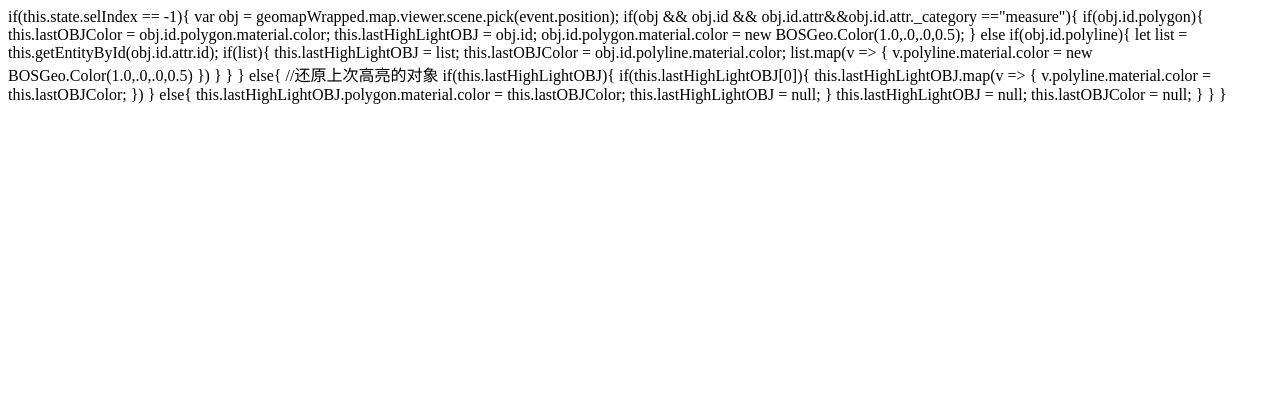
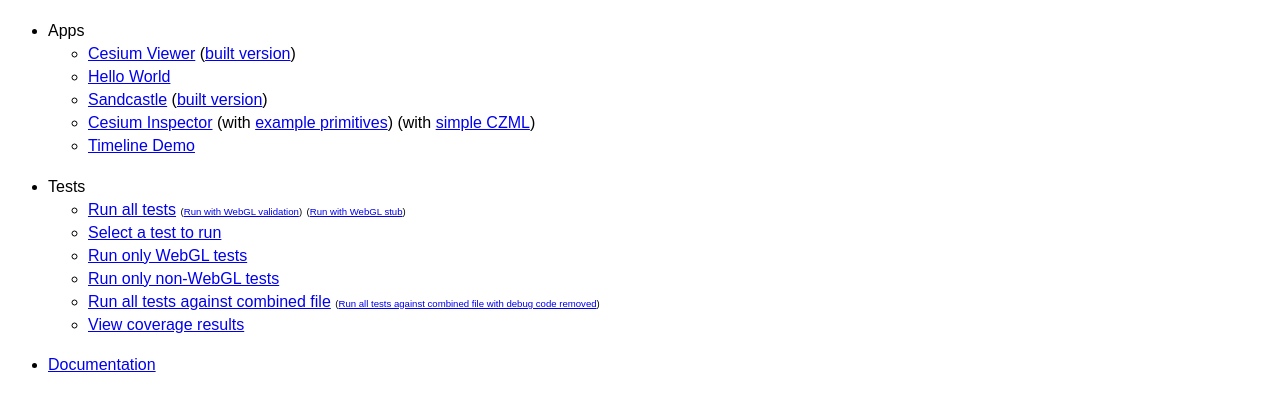
Before and after one commit to a873054267/a873054267.github.io, a plain HTML site: page index.html in a window 1280 px wide. Drawn offline with Linux system fonts and the light colour scheme.

Commit message:
Update index.html

```diff
--- a/index.html
+++ b/index.html
@@ -1,40 +1,106 @@
-if(this.state.selIndex == -1){
-        var obj = geomapWrapped.map.viewer.scene.pick(event.position);
-        if(obj && obj.id && obj.id.attr&&obj.id.attr._category =="measure"){
-          if(obj.id.polygon){
-            this.lastOBJColor = obj.id.polygon.material.color;
-            this.lastHighLightOBJ = obj.id;
-            obj.id.polygon.material.color = new BOSGeo.Color(1.0,.0,.0,0.5);
-          }
-          else if(obj.id.polyline){
-            let list = this.getEntityById(obj.id.attr.id);
-           if(list){
-             this.lastHighLightOBJ = list;
-             this.lastOBJColor = obj.id.polyline.material.color;
-             list.map(v => {
-               v.polyline.material.color = new BOSGeo.Color(1.0,.0,.0,0.5)
-             })
-           }
-          }
+<!DOCTYPE html>
+<html>
+  <head>
+    <title>Cesium</title>
+    <link rel="shortcut icon" href="favicon.ico" type="image/x-icon" />
+    <style>
+      body {
+        font-family: sans-serif;
+      }
+      li {
+        margin-top: 5px;
+      }
+      .outer > li {
+        margin-top: 1.4em;
+      }
+      .smallFont {
+        font-size: 60%;
+      }
+    </style>
+  </head>
 
-        }
-        else{
-
-          //还原上次高亮的对象
-          if(this.lastHighLightOBJ){
-            if(this.lastHighLightOBJ[0]){
-              this.lastHighLightOBJ.map(v => {
-                v.polyline.material.color = this.lastOBJColor;
-              })
-            }
-            else{
-              this.lastHighLightOBJ.polygon.material.color = this.lastOBJColor;
-              this.lastHighLightOBJ = null;
-            }
-
-            this.lastHighLightOBJ = null;
-            this.lastOBJColor = null;
-
-          }
-        }
-      }
+  <body>
+    <ul class="outer">
+      <li>
+        Apps
+        <ul>
+          <li>
+            <a href="Apps/CesiumViewer/index.html">Cesium Viewer</a>
+            (<a href="Build/Apps/CesiumViewer/index.html">built version</a>)
+          </li>
+          <li>
+            <a href="Apps/HelloWorld.html">Hello World</a>
+          </li>
+          <li>
+            <a href="Apps/Sandcastle/index.html">Sandcastle</a>
+            (<a href="Build/Apps/Sandcastle/index.html">built version</a>)
+          </li>
+          <li>
+            <a href="Apps/CesiumViewer/index.html?inspector=true"
+              >Cesium Inspector</a
+            >
+            (with
+            <a href="Apps/Sandcastle/gallery/Cesium%20Inspector.html"
+              >example primitives</a
+            >) (with
+            <a
+              href="Apps/CesiumViewer/index.html?source=../SampleData/simple.czml&inspector=true"
+              >simple CZML</a
+            >)
+          </li>
+          <li>
+            <a href="Apps/TimelineDemo/index.html">Timeline Demo</a>
+          </li>
+        </ul>
+      </li>
+      <li>
+        Tests
+        <ul>
+          <li>
+            <a href="Specs/SpecRunner.html">Run all tests</a>
+            <span class="smallFont"
+              >(<a href="Specs/SpecRunner.html?webglValidation"
+                >Run with WebGL validation</a
+              >)</span
+            >
+            <span class="smallFont"
+              >(<a href="Specs/SpecRunner.html?webglStub">Run with WebGL stub</a
+              >)</span
+            >
+          </li>
+          <li>
+            <a href="Specs/SpecRunner.html?category=none"
+              >Select a test to run</a
+            >
+          </li>
+          <li>
+            <a href="Specs/SpecRunner.html?category=WebGL"
+              >Run only WebGL tests</a
+            >
+          </li>
+          <li>
+            <a href="Specs/SpecRunner.html?category=All&amp;not=WebGL"
+              >Run only non-WebGL tests</a
+            >
+          </li>
+          <li>
+            <a href="Specs/SpecRunner.html?built=true"
+              >Run all tests against combined file</a
+            >
+            <span class="smallFont"
+              >(<a href="Specs/SpecRunner.html?built=true&release=true"
+                >Run all tests against combined file with debug code removed</a
+              >)</span
+            >
+          </li>
+          <li>
+            <a href="Build/Coverage/index.html">View coverage results</a>
+          </li>
+        </ul>
+      </li>
+      <li>
+        <a href="Build/Documentation/index.html">Documentation</a>
+      </li>
+    </ul>
+  </body>
+</html>
```
